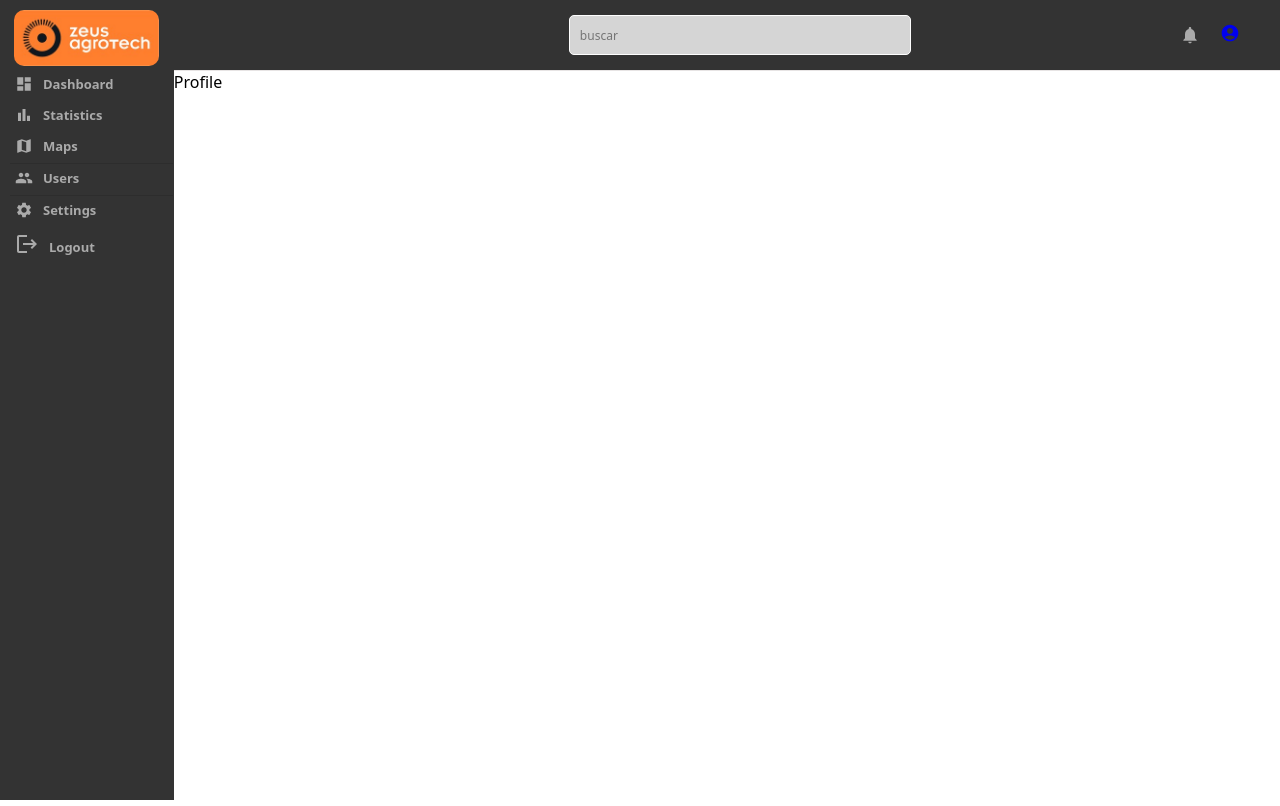
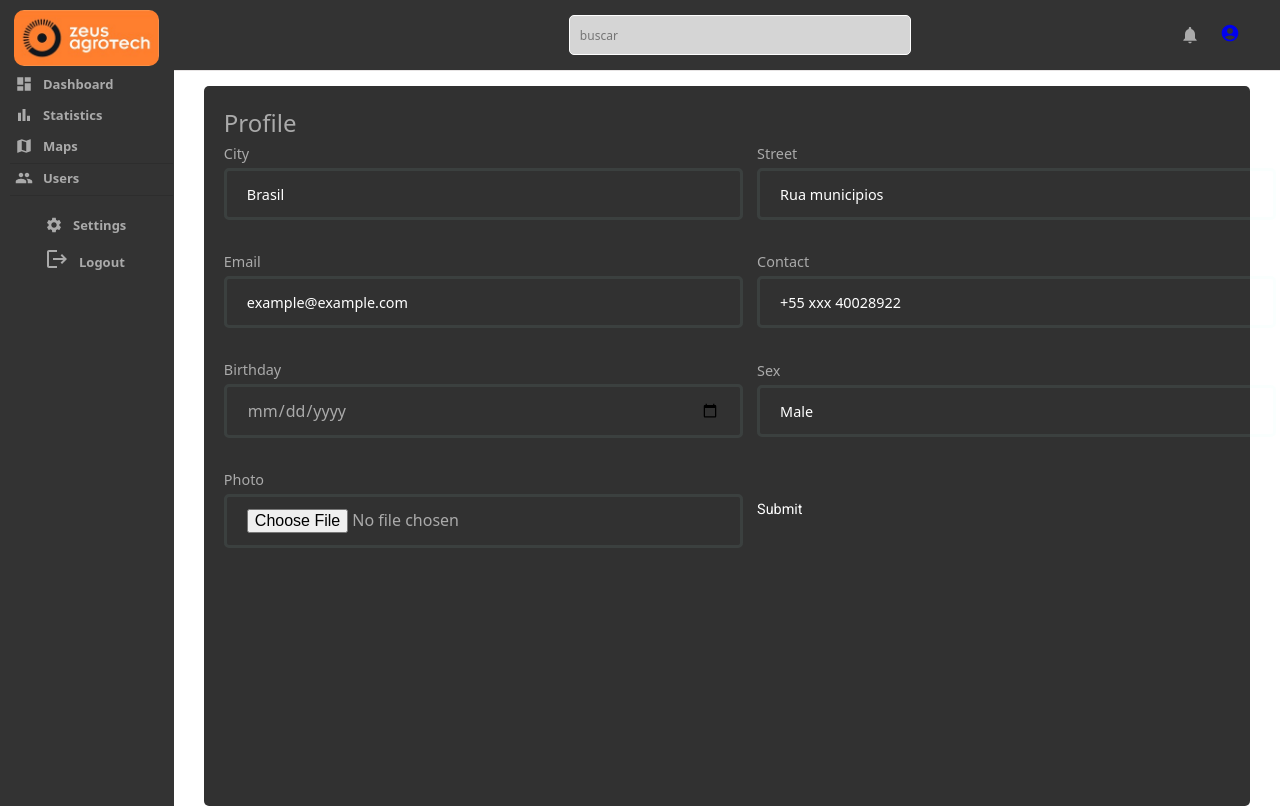
Before and after one commit to gabrielnmotta/webAthena, a React (Create React App) app: page /profile in a window 1280 px wide. Built offline with nearby package versions, Linux system fonts and the light colour scheme; no server answers.

Commit message:
changes of weekend

```diff
--- a/src/components/Cards/Cardset/index.tsx
+++ b/src/components/Cards/Cardset/index.tsx
@@ -7,7 +7,6 @@ import "./cardset.scss";
 
 export default function Blockx(props: IBlocks) {
   const { data } = useRequestData<IData[]>("/forecast");
-  console.log(data);
 
   const [show, setShow] = useState(true);
   const handleShow = () => {
--- a/src/pages/Profile/index.tsx
+++ b/src/pages/Profile/index.tsx
@@ -1,7 +1,65 @@
 import React from 'react'
+import './profile.scss'
 
 export function Profile() {
   return (
-    <div>Profile</div>
+    <div className="settings">
+      <div className="container">
+
+        <div className="details__form">
+          <h2 className="title">Profile</h2>
+          <form>
+            <div className="form">
+              <div>
+                <label>City</label>
+                <input type="text" placeholder="Brasil" />
+              </div>
+
+              <div>
+                <label>Street</label>
+                <input type="text" placeholder="Rua municipios" />
+              </div>
+            </div>
+
+            <div className="form">
+              <div>
+                <label>Email</label>
+                <input type="email" placeholder="example@example.com" />
+              </div>
+
+              <div>
+                <label>Contact</label>
+                <input type="number" placeholder="+55 xxx 40028922" />
+              </div>
+            </div>
+
+            <div className="form">
+              <div>
+                <label>Birthday</label>
+                <input type="date" placeholder="dd/mm/yyyy" />
+              </div>
+
+              <div>
+                <label>Sex</label>
+                <input type="text" placeholder="Male" />
+              </div>
+            </div>
+
+            <div className="form">
+              <div>
+                <label>Photo</label>
+                <input type="file" placeholder="choose file" />
+              </div>
+
+              <div className="profimg">
+                <button type="button" className="btn">
+                  Submit
+                </button>
+              </div>
+            </div>
+          </form>
+        </div>
+      </div>
+    </div>
   )
 }
--- /dev/null
+++ b/src/pages/Profile/profile.scss
@@ -0,0 +1,78 @@
+.settings {
+    padding: 0px 30px;
+    margin-top: 15px;
+  }
+
+  .container {
+    padding: 20px;
+    margin-top: 1px;
+    border-radius: 5px;
+    height: 85vh;
+    background: rgb(49, 49, 49);
+  }
+
+  .title {
+    color: #aaaaaa;
+    font-weight: 500;
+    margin-bottom: 5px;
+  }
+
+
+  label {
+    color: #aaaaaa;
+    margin-bottom: 5px;
+    font-size: 0.9rem;
+  }
+
+  .form div {
+    display: flex;
+    flex-direction: column;
+    width: 47%;
+  }
+
+  .form {
+    display: flex;
+    align-items: center;
+    justify-content: space-between;
+    column-gap: 2rem;
+    margin-bottom: 2rem;
+  }
+
+  .form div input {
+    width: 100%;
+    padding: 12px 20px;
+    border-radius: 5px;
+    background: transparent;
+    border: 3px solid #b7ffe913;
+    color: #aaaaaa;
+    font-size: 1rem;
+  }
+
+  .form div input::placeholder {
+    color: #fff;
+    font-size: 0.9rem;
+  }
+
+  .form div input:focus {
+    outline: none;
+  }
+
+
+  .profimg {
+    display: flex;
+    flex-direction: row !important;
+    column-gap: 2.7rem;
+  }
+
+  .btn {
+    border: none;
+    outline: none;
+    background: transparent;
+    color: #ddd;
+    font-size: 0.9rem;
+    cursor: pointer;
+  }
+
+  .btn {
+    color: #fff;
+  }
```
